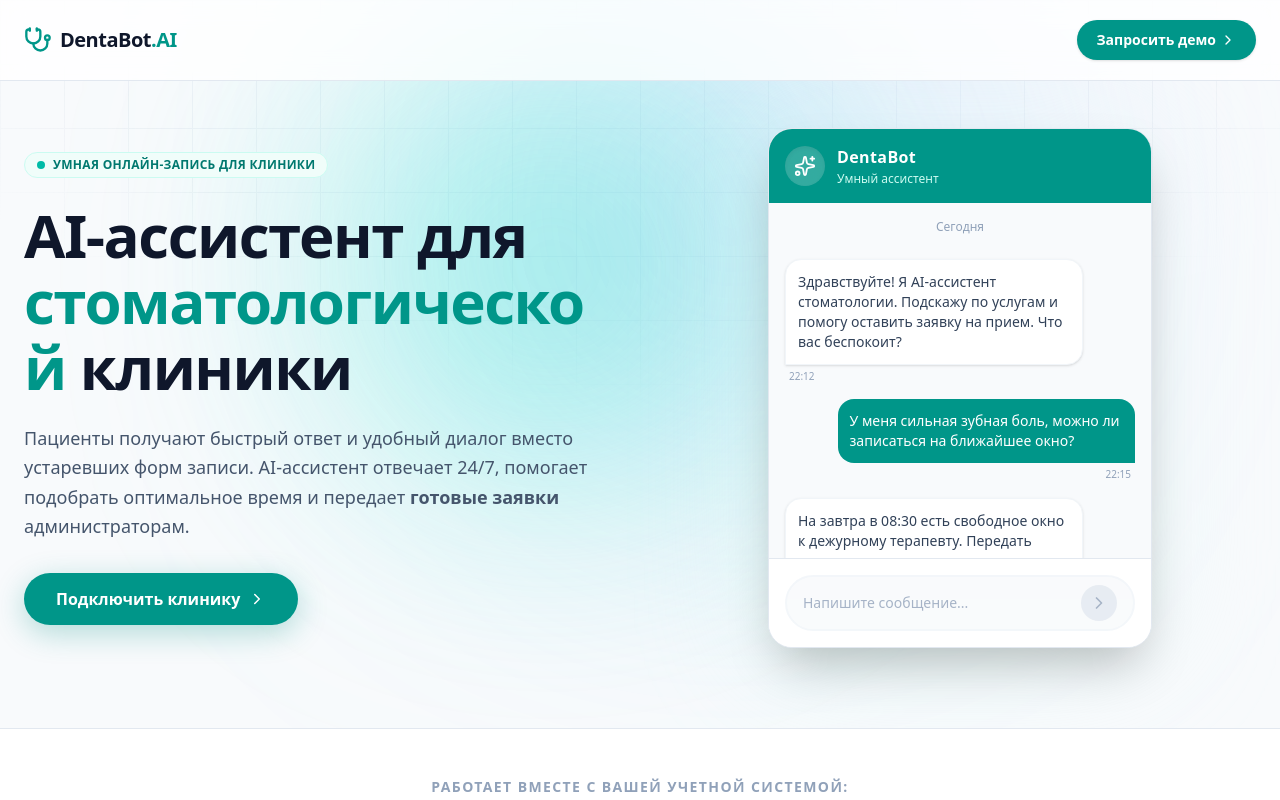
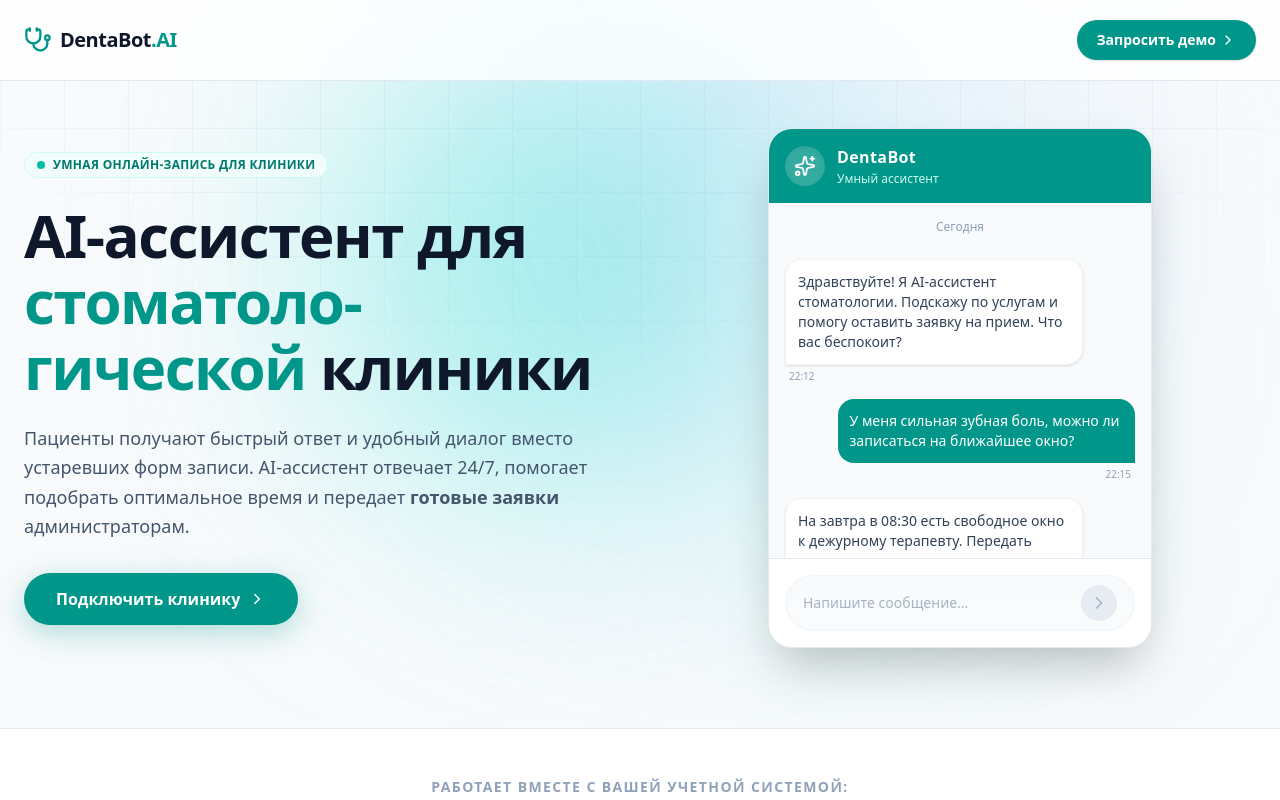
Before and after one commit to rarkomarovic-maker/clinics1, a React (Vite) app: page / in a window 1280 px wide. Shown: the top 800 px of the page. Built offline with nearby package versions, Linux system fonts and the light colour scheme.

Commit message:
Add files via upload

```diff
--- a/src/App.tsx
+++ b/src/App.tsx
@@ -49,7 +49,7 @@ export default function App() {
         <div className="max-w-7xl mx-auto grid lg:grid-cols-2 gap-12 items-center">
 
           {/* Left: Copy */}
-          <div className="max-w-2xl">
+          <div className="max-w-2xl w-full">
             <div className="inline-flex items-center gap-2 px-3 py-1 rounded-full bg-teal-50 border border-teal-100 text-teal-700 text-xs font-semibold mb-6 uppercase tracking-wide">
               <span className="relative flex h-2 w-2">
                 <span className="animate-ping absolute inline-flex h-full w-full rounded-full bg-teal-400 opacity-75"></span>
@@ -57,8 +57,8 @@ export default function App() {
               </span>
               Умная онлайн-запись для клиники
             </div>
-            <h1 className="text-4xl sm:text-5xl lg:text-6xl font-extrabold leading-[1.1] tracking-tight mb-6 break-words">
-              AI-ассистент для <span className="text-teal-600">стоматологической</span> клиники
+            <h1 className="text-4xl sm:text-5xl lg:text-6xl font-extrabold leading-[1.1] tracking-tight mb-6">
+              AI-ассистент для <span className="text-teal-600">стома&shy;толо&shy;гической</span> клиники
             </h1>
             <p className="text-lg text-slate-600 mb-8 leading-relaxed">
               Пациенты получают быстрый ответ и удобный диалог вместо устаревших форм записи. AI-ассистент отвечает 24/7, помогает подобрать оптимальное время и передает <b>готовые заявки</b> администраторам.
```
